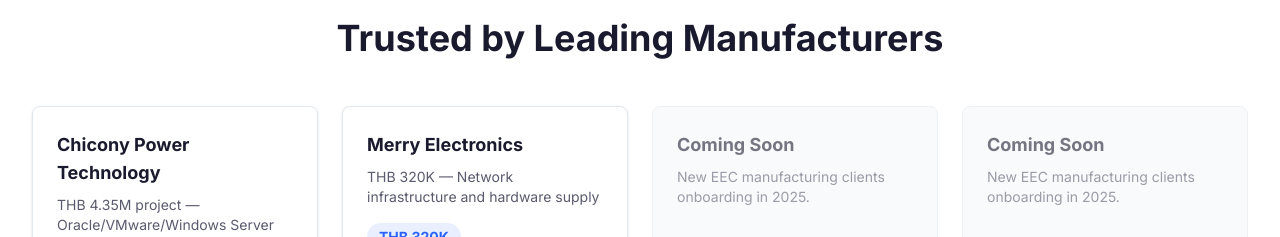
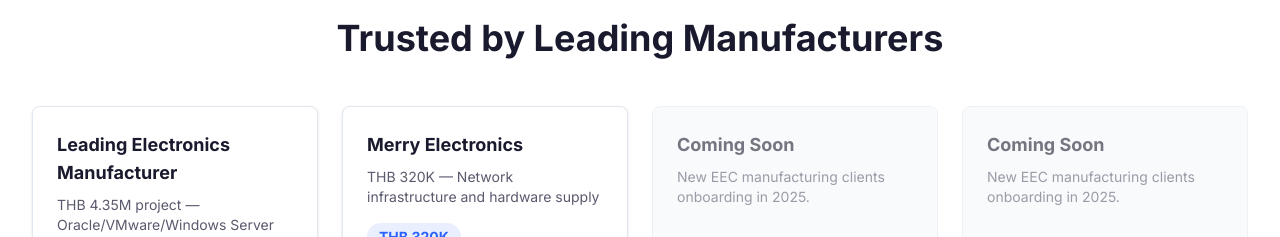
Before and after one commit to Tavvv/easydata-solutions, a React (Vite) app: page /en in a window 1280 px wide. Shown: the part 2560-2797 px from the top of the page. Built offline with nearby package versions, Linux system fonts and the light colour scheme.

Commit message:
Remove all Chicony Power Technology mentions from website

```diff
--- a/src/data/blogPosts.ts
+++ b/src/data/blogPosts.ts
@@ -263,7 +263,7 @@
       },
       {
         "type": "paragraph",
-        "text": "At Easy Data Solutions, we have built IT infrastructure for BOI-approved factories in the EEC since 2024. Our reference project with **Chicony Power Technology** (THB 4.35M, Oracle/VMware/Windows Server environment) demonstrates what a production-ready manufacturing IT setup looks like."
+        "text": "At Easy Data Solutions, we have built IT infrastructure for BOI-approved factories in the EEC since 2024. Our reference project (THB 4.35M, Oracle/VMware/Windows Server environment) demonstrates what a production-ready manufacturing IT setup looks like."
       },
       {
         "type": "paragraph",
@@ -713,11 +713,11 @@
       },
       {
         "type": "h3",
-        "text": "Reference Project: Chicony Power Technology"
-      },
-      {
-        "type": "paragraph",
-        "text": "Our **THB 4.35M project** with Chicony Power Technology included Oracle database cluster, VMware virtualization, Windows Server environment, and industrial network security. The project was structured as **BOI-qualifying IT investment**, with full documentation for BOI verification. This is the standard we apply to every FastPass engagement."
+        "text": "Reference Project: Leading Electronics Manufacturer"
+      },
+      {
+        "type": "paragraph",
+        "text": "Our **THB 4.35M project** with a leading electronics manufacturer included Oracle database cluster, VMware virtualization, Windows Server environment, and industrial network security. The project was structured as **BOI-qualifying IT investment**, with full documentation for BOI verification. This is the standard we apply to every FastPass engagement."
       },
       {
         "type": "paragraph",
@@ -773,7 +773,7 @@
       },
       {
         "type": "paragraph",
-        "text": "If you are a project manager responsible for setting up a new BOI-approved facility in Chonburi, your IT infrastructure decisions in the next 90 days will determine whether your factory launches smoothly or suffers from expensive retrofits. This post is your practical checklist, based on our experience building IT infrastructure for Chicony Power Technology (THB 4.35M project) and other EEC manufacturers."
+        "text": "If you are a project manager responsible for setting up a new BOI-approved facility in Chonburi, your IT infrastructure decisions in the next 90 days will determine whether your factory launches smoothly or suffers from expensive retrofits. This post is your practical checklist, based on our experience building IT infrastructure for a THB 4.35M project and other EEC manufacturers."
       },
       {
         "type": "h2",
@@ -1225,7 +1225,7 @@
       },
       {
         "type": "paragraph",
-        "text": "We have built IT infrastructure for **Chicony Power Technology** and other BOI-approved manufacturers in Chonburi. Our projects include:"
+        "text": "We have built IT infrastructure for **a leading electronics manufacturer** and other BOI-approved manufacturers in Chonburi. Our projects include:"
       },
       {
         "type": "list",
@@ -1700,7 +1700,7 @@
         "items": [
           "**Bilingual capability:** Chinese (Mandarin), Thai, and English — our team communicates directly with your China HQ and Thai operations staff.",
           "**BOI expertise:** We structure IT infrastructure as qualifying investment for BOI promotion, with full documentation for FastPass applications.",
-          "**Manufacturing experience:** Our reference project with **Chicony Power Technology** (THB 4.35M, Oracle/VMware/Windows Server) demonstrates production-ready IT delivery.",
+          "**Manufacturing experience:** Our reference project (THB 4.35M, Oracle/VMware/Windows Server) demonstrates production-ready IT delivery.",
           "**Local support:** Thai-based engineers with 4-hour response time in the EEC."
         ]
       },
@@ -2222,7 +2222,7 @@
       },
       {
         "type": "paragraph",
-        "text": "At Easy Data Solutions, we have built IT infrastructure for **Chicony Power Technology** (power electronics manufacturing) and understand the specific requirements of precision component production. We bring:"
+        "text": "At Easy Data Solutions, we have built IT infrastructure for **a leading power electronics manufacturer** and understand the specific requirements of precision component production. We bring:"
       },
       {
         "type": "list",
@@ -3311,7 +3311,7 @@
       },
       {
         "type": "paragraph",
-        "text": "**Reference project:** Our **Chicony Power Technology** engagement (THB 4.35M) included MES integration with Oracle database, VMware virtualization, and parent-company ERP connectivity. The system has been operational since 2024 with 99.8% uptime."
+        "text": "**Reference project:** Our **THB 4.35M reference project** included MES integration with Oracle database, VMware virtualization, and parent-company ERP connectivity. The system has been operational since 2024 with 99.8% uptime."
       },
       {
         "type": "paragraph",
--- a/src/locales/en.json
+++ b/src/locales/en.json
@@ -46,7 +46,7 @@
   },
   "client_section": {
     "title": "Trusted by Leading Manufacturers",
-    "chicony": "Chicony Power Technology",
+    "chicony": "Leading Electronics Manufacturer",
     "chicony_desc": "THB 4.35M project — Oracle/VMware/Windows Server setup for EEC facility",
     "merry": "Merry Electronics",
     "merry_desc": "THB 320K — Network infrastructure and hardware supply"
@@ -74,7 +74,7 @@
   "cases": {
     "title": "Case Studies",
     "subtitle": "Real projects, real results",
-    "chicony_title": "Chicony Power Technology",
+    "chicony_title": "Leading Electronics Manufacturer",
     "chicony_desc": "Complete IT infrastructure setup for a new BOI-approved manufacturing facility in the EEC. Delivered Oracle database, VMware cluster, Windows Server environment, and network security.",
     "chicony_scope": "Scope: Oracle DB, VMware ESXi, Windows Server, firewall, network topology",
     "chicony_value": "Project Value: THB 4,350,000",
@@ -96,7 +96,7 @@
     "post_3_title": "IT Infrastructure Checklist for New BOI Factories in Chonburi",
     "post_3_desc": "From server room cooling to Oracle licensing — what every new factory needs to plan before groundbreaking.",
     "post_4_title": "Oracle & VMware Server Setup for Thai Manufacturing: A Case Study",
-    "post_4_desc": "How we built a production-ready Oracle/VMware environment for Chicony Power Technology in 8 weeks.",
+    "post_4_desc": "How we built a production-ready Oracle/VMware environment for a leading manufacturer in 8 weeks.",
     "post_5_title": "The Humanoid Robot Cluster in Rayong: IT Requirements for Precision Manufacturing",
     "post_5_desc": "Xusheng, Seenpin, and Sanhua are all building in Rayong. Here's the IT infrastructure they need.",
     "post_6_title": "EV Supply Chain IT: From BYD to Hitachi Astemo in the EEC",
--- a/src/locales/th.json
+++ b/src/locales/th.json
@@ -46,7 +46,7 @@
   },
   "client_section": {
     "title": "ได้รับความไว้วางใจจากผู้ผลิตชั้นนำ",
-    "chicony": "Chicony Power Technology",
+    "chicony": "ผู้ผลิตอิเล็กทรอนิกส์รายใหญ่",
     "chicony_desc": "โปรเจกต์ 4.35 ล้านบาท — ติดตั้ง Oracle/VMware/Windows Server สำหรับโรงงานใน EEC",
     "merry": "Merry Electronics",
     "merry_desc": "3.2 แสนบาท — โครงสร้างพื้นฐานเครือข่ายและจัดหาฮาร์ดแวร์"
@@ -74,7 +74,7 @@
   "cases": {
     "title": "กรณีศึกษา",
     "subtitle": "โครงการจริง ผลลัพธ์จริง",
-    "chicony_title": "Chicony Power Technology",
+    "chicony_title": "ผู้ผลิตอิเล็กทรอนิกส์รายใหญ่",
     "chicony_desc": "การติดตั้งโครงสร้างพื้นฐาน IT อย่างครบถ้วนสำหรับโรงงานผลิตที่ได้รับการส่งเสริมจาก BOI แห่งใหม่ใน EEC ส่งมอบ Oracle ฐานข้อมูล คลัสเตอร์ VMware สภาพแวดล้อม Windows Server และความปลอดภัยทางเครือข่าย",
     "chicony_scope": "ขอบเขต: Oracle DB, VMware ESXi, Windows Server, ไฟร์วอลล์, โทโพลอจีเครือข่าย",
     "chicony_value": "มูลค่าโปรเจกต์: 4.35 ล้านบาท",
@@ -96,7 +96,7 @@
     "post_3_title": "รายการตรวจสอบโครงสร้างพื้นฐาน IT สำหรับโรงงาน BOI ใหม่ในชลบุรี",
     "post_3_desc": "จากการระบายความร้อนห้องเซิร์ฟเวอร์ถึงใบอนุญาต Oracle — สิ่งที่ทุกโรงงานใหม่ต้องวางแผนก่อนการก่อสร้าง",
     "post_4_title": "การติดตั้งเซิร์ฟเวอร์ Oracle & VMware สำหรับการผลิตไทย: กรณีศึกษา",
-    "post_4_desc": "เราสร้างสภาพแวดล้อม Oracle/VMware ที่พร้อมใช้งานในการผลิตสำหรับ Chicony Power Technology ได้อย่างไรใน 8 สัปดาห์",
+    "post_4_desc": "เราสร้างสภาพแวดล้อม Oracle/VMware ที่พร้อมใช้งานในการผลิตสำหรับผู้ผลิตรายใหญ่ ได้อย่างไรใน 8 สัปดาห์",
     "post_5_title": "คลัสเตอร์หุ่นยนต์มนุษย์ในระยอง: ข้อกำหนด IT สำหรับการผลิตแม่นยำ",
     "post_5_desc": "Xusheng Seenpin และ Sanhua กำลังสร้างในระยองทั้งหมด นี่คือโครงสร้างพื้นฐาน IT ที่พวกเขาต้องการ",
     "post_6_title": "IT ห่วงโซ่อุปทาน EV: จาก BYD ถึง Hitachi Astemo ใน EEC",
--- a/src/pages/CaseStudies.tsx
+++ b/src/pages/CaseStudies.tsx
@@ -20,7 +20,7 @@
       {/* Case Studies */}
       <section className="py-16 md:py-20">
         <div className="max-w-[1200px] mx-auto px-4 sm:px-6 lg:px-8 space-y-8">
-          {/* Chicony */}
+          {/* Leading Electronics Manufacturer */}
           <div className="bg-white rounded-xl border border-border p-6 md:p-10 shadow-sm">
             <div className="flex flex-col md:flex-row md:items-start md:justify-between gap-4 mb-6">
               <div>
```
